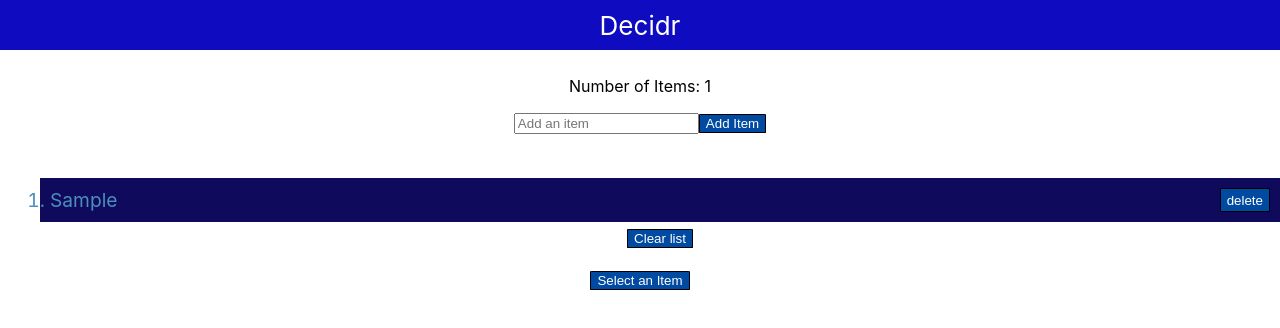
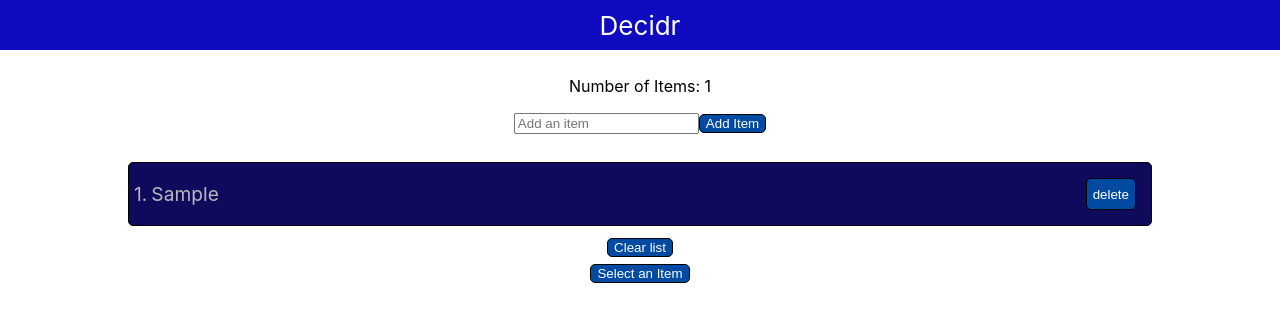
Before and after one commit to firezgi/decidr, a React (Create React App) app: page / in a window 1280 px wide. Both pictures are taken after typing "Sample" into the empty fields and a click on the button "Add Item". Shown: the top 328 px of the page. Built offline with nearby package versions, Linux system fonts and the light colour scheme.

Commit message:
feat(displaylist): add styles

```diff
--- a/src/App.css
+++ b/src/App.css
@@ -1,8 +1,8 @@
-*{
+* {
   box-sizing: border-box;
 }
 .App {
-  display:flex;
+  display: flex;
   flex-direction: column;
   text-align: center;
   align-items: stretch;
@@ -29,76 +29,67 @@
   font-size: 2em;
   padding: 10px;
 }
-.listWrap{
+.listWrap {
   background-color: rgb(16, 10, 92);
+  width: 80%;
+  margin: auto;
+  display: flex;
+  justify-content: space-between;
+  /* padding: 1px; */
+  margin-bottom: 10px;
+  font-size: 1.2em;
+  color: rgb(183, 186, 189);
+  border: solid black 1px;
+  border-radius: 5px;
+}
+.list{
   display:flex;
-  justify-content: space-between;
-  padding:10px;
-  margin-bottom:5px ;
-  font-size: 1.2em;
-  color: rgb(75, 143, 189);
+  margin-left: 5px;
 }
-/* .listItem { */
-  /* background-color:#510875; */
-  /* height: 50px;
-  display: flex;
-  flex-direction: row;
-  align-items: center;
-  justify-content: space-between;
-  font-size: calc(5px + 2vmin);
+main {
+  overflow: hidden;
+}
+button {
+  background-color: #004ba1;
   color: white;
-  margin-bottom: 10px;
-  border-radius: 5%;
-  width:80%;
-  margin:auto;
-  margin-bottom: 10px;
-  margin-top: 10px; */
-
-/* } */
-main{
-  overflow:hidden;
-}
-button{
-  background-color:#004ba1 ;
-  color: white;
-  border:solid black 1px;
-  border-radius: 3%;
-}
- #add-item{
-  height:50px;
+  border: solid black 1px;
+  border-radius: 5px;
 
 }
-#display-list ol{
+#listbtn{
+  margin: 15px;
+}
+#item{
+  margin-left: 4px;
+}
+#add-item {
+  height: 50px;
+}
+ol {
   /* display: */
-  overflow:auto;
-  background-color: rgb(16, 10, 92);
-
+  overflow: auto;
+  color: rgb(16, 10, 92);
 }
-footer{
+footer {
   /* height:50px; */
-  padding:5px;
-
+  padding: 5px;
 }
 
-@media screen and (max-width:800px){
+@media screen and (max-width: 800px) {
   .App {
     height: 100vh;
   }
 
-  header{
-    flex:0 0 auto;
+  header {
+    flex: 0 0 auto;
   }
-  #add-item{
-
-    flex:0 0 auto;
+  #add-item {
+    flex: 0 0 auto;
   }
-  main{
-    flex:1 1 auto;
-
+  main {
+    flex: 1 1 auto;
   }
-  footer{
-    flex:0 0 auto;
-
+  footer {
+    flex: 0 0 auto;
   }
-
 }
--- a/src/components/DisplayList.js
+++ b/src/components/DisplayList.js
@@ -1,23 +1,29 @@
-import React, { useState } from 'react'
+import React, { useState } from "react";
 import "../App.css";
-function DisplayList({listContainer,setListContainer}) {
-    const deleteHandler=(ind)=> setListContainer( listContainer.filter((item,i) => i!==ind ))
-    const deleteAllHandler=()=> setListContainer(listContainer.filter((item) => item!==item ))
-    const displayList=listContainer.length?listContainer.map((item,index)=>
-        <div className="listWrap"key={index} >
-
-        <li>{item}</li>
-        <button onClick={()=>deleteHandler(index)}>delete</button>
-
+function DisplayList({ listContainer, setListContainer }) {
+  const deleteHandler = (ind) =>
+    setListContainer(listContainer.filter((item, i) => i !== ind));
+  const deleteAllHandler = () =>
+    setListContainer(listContainer.filter((item) => item !== item));
+  const displayList = listContainer.length
+    ? listContainer.map((item, index) => (
+        <div className="listWrap" key={index}>
+          <div className="list">
+            <p>{index + 1 + "."}</p>
+            <p id="item">{item}</p>
+          </div>
+          <button id="listbtn"onClick={() => deleteHandler(index)}>delete</button>
         </div>
-
-    ):""
-    return (
-        <ol id="display-list">
-            {displayList}
-            {listContainer.length>0 &&<button onClick={()=>deleteAllHandler()}>Clear list</button>}
-        </ol>
-    )
+      ))
+    : "";
+  return (
+    <div id="display-list">
+      {displayList}
+      {listContainer.length > 0 && (
+        <button onClick={() => deleteAllHandler()}>Clear list</button>
+      )}
+    </div>
+  );
 }
 
-export default DisplayList
+export default DisplayList;
```
